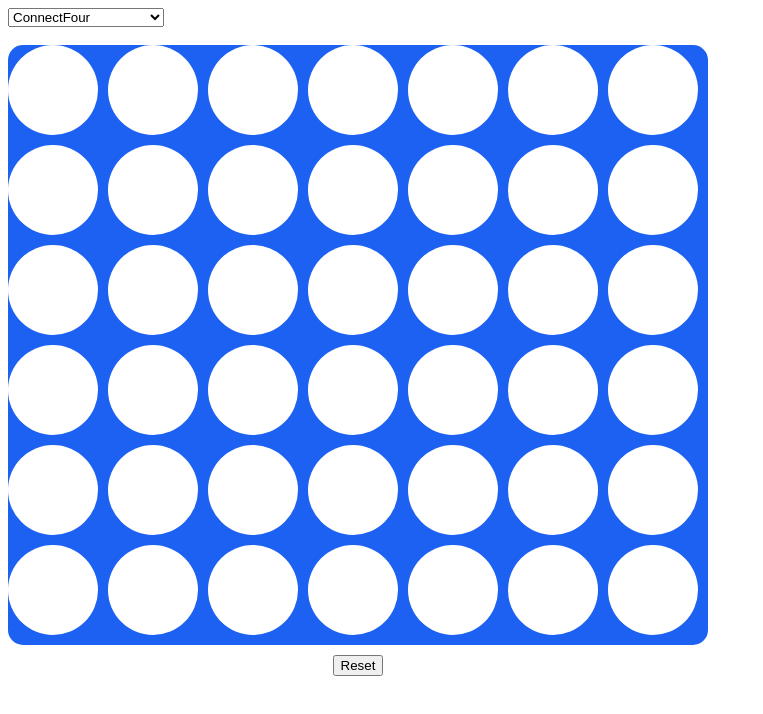
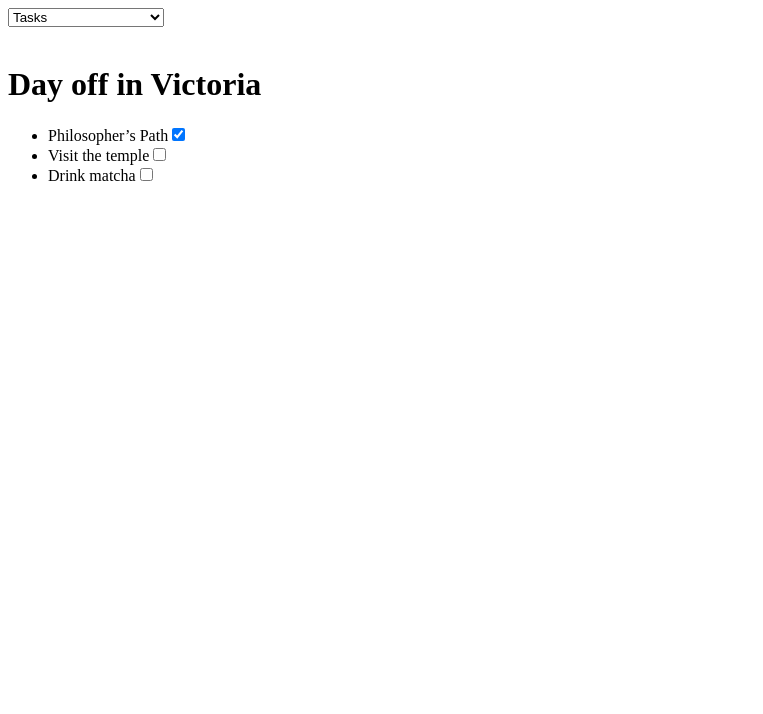
Before and after one commit to kvnchen/frontEndPractice, a Next.js app: page / in a window 1280 px wide. Shown: the top 714 px of the page, without its empty margins (0-763 px from the left). Built offline with nearby package versions, Linux system fonts and the light colour scheme.

Commit message:
context and reducer

```diff
--- a/src/app/connectFour/connectFour.js
+++ b/src/app/connectFour/connectFour.js
@@ -9,7 +9,6 @@ import styles from './styles.module.css';
  * state:
  *   activePlayer: string, 'red' || 'yellow'
  *   board: array[], 'r' || 'y'
- *   isOver: bool
  *   winner: null || 'red || 'yellow'
  *
  *
@@ -18,6 +17,9 @@ import styles from './styles.module.css';
  *   align-items for cross-axis (vertical)
  *
  * over time (30 min), going very slowly in the afternoon
+ *
+ * victory checking function was kinda gross and time consuming
+ * but otherwise the question is fairly straightforward
  */
 export function ConnectFour() {
   const [activePlayer, setActivePlayer] = useState('red');
@@ -29,7 +31,6 @@ export function ConnectFour() {
     new Array(7),
     new Array(7),
   ]);
-  const [isOver, setOver] = useState(false);
   const [winner, setWinner] = useState(null);
   const [lastCell, setLastCell] = useState([null, null]);
 
@@ -43,8 +44,8 @@ export function ConnectFour() {
       new Array(7),
       new Array(7),
     ]);
-    setOver(false);
     setWinner(null);
+    setLastCell([null, null]);
   }
 
   // check 8 directions based on lastCell
@@ -131,25 +132,17 @@ export function ConnectFour() {
     }
 
     if (leftCount + rightCount >= 3)
-      endGame(color);
-
-    if (topLeftCount + botRightCount >= 3)
-      endGame(color);
-
-    if (botLeftCount + topRightCount >= 3)
-      endGame(color);
-
-    if (topCount + botCount >= 3)
-      endGame(color);
-  }
-
-  function endGame(winner) {
-    setWinner(winner);
-    setOver(true);
+      setWinner(color);
+    else if (topLeftCount + botRightCount >= 3)
+      setWinner(color);
+    else if (botLeftCount + topRightCount >= 3)
+      setWinner(color);
+    else if (topCount + botCount >= 3)
+      setWinner(color);
   }
 
   function addPiece(column) {
-    if (!isOver) {
+    if (winner === null) {
       const tempBoard = [
         [...board[0]],
         [...board[1]],
--- a/src/app/page.js
+++ b/src/app/page.js
@@ -47,11 +47,12 @@ import { GenTable } from './generateTable/genTable.js';
 import { ProgressBar } from './progressBar/progressBar.js';
 import { ConnectFour } from './connectFour/connectFour.js';
 
+import { Tasks } from './reducerContext/reducerContext.js';
 
 // this react project is 350 MB... gonna reuse it for react practice
 
 export default function Home() {
-  const [selection, setSelection] = useState('ConnectFour');
+  const [selection, setSelection] = useState('Tasks');
 
   const components = {
     MortgageCalculator: <MortgageCalculator />,
@@ -97,7 +98,9 @@ export default function Home() {
     FlightBooker: <FlightBooker />,
     GenTable: <GenTable />,
     ProgressBar: <ProgressBar filled={45} />,
-    ConnectFour: <ConnectFour />
+    ConnectFour: <ConnectFour />,
+
+    Tasks: <Tasks />
   };
 
   function select() {
--- /dev/null
+++ b/src/app/reducerContext/provider.js
@@ -0,0 +1,51 @@
+'use client';
+import { useReducer, createContext } from 'react';
+
+export const TasksContext = createContext(null);
+export const TasksDispatchContext = createContext(null);
+
+const initialTasks = [
+  { id: 0, text: 'Philosopher’s Path', done: true },
+  { id: 1, text: 'Visit the temple', done: false },
+  { id: 2, text: 'Drink matcha', done: false }
+];
+
+function tasksReducer(tasks, action) {
+  switch (action.type) {
+    case 'added': {
+      return [...tasks, {
+        id: action.id,
+        text: action.text,
+        done: false
+      }];
+    }
+    case 'changed': {
+      return tasks.map(t => {
+        if (t.id === action.task.id) {
+          console.log(`changing ${t.text}`);
+          return action.task;
+        } else {
+          return t;
+        }
+      });
+    }
+    case 'deleted': {
+      return tasks.filter(t => t.id !== action.id);
+    }
+    default: {
+      throw Error('Unknown action: ' + action.type);
+    }
+  }
+}
+
+export function TasksProvider({ children }) {
+  const [tasks, dispatch] = useReducer(tasksReducer, initialTasks);
+
+  return (
+    <TasksContext.Provider value={tasks}>
+      <TasksDispatchContext.Provider value={dispatch}>
+        {children}
+      </TasksDispatchContext.Provider>
+    </TasksContext.Provider>
+  )
+}
--- /dev/null
+++ b/src/app/reducerContext/reducerContext.js
@@ -0,0 +1,12 @@
+'use client';
+import { TasksProvider } from './provider.js';
+import { TasksList } from './taskList.js';
+
+export function Tasks() {
+  return (
+    <TasksProvider>
+      <h1>Day off in Victoria</h1>
+      <TasksList />
+    </TasksProvider>
+  )
+}
--- /dev/null
+++ b/src/app/reducerContext/taskList.js
@@ -0,0 +1,40 @@
+'use client';
+import { useContext } from 'react';
+import { TasksContext, TasksDispatchContext } from './provider.js';
+
+export function TasksList() {
+  const tasks = useContext(TasksContext);
+
+  return (
+    <ul>
+      {tasks.map(task => (
+        <li key={task.id}>
+          <Task task={task} />
+        </li>
+      ))}
+    </ul>
+  )
+}
+
+function Task({ task }) {
+  const dispatch = useContext(TasksDispatchContext);
+
+  return (
+    <label>
+      <span>{task.text}</span>
+      <input
+        type='checkbox'
+        checked={task.done}
+        onChange={e => {
+          dispatch({
+            type: 'changed',
+            task: {
+              ...task,
+              done: e.target.checked
+            }
+          });
+        }}
+      />
+    </label>
+  )
+}
```
